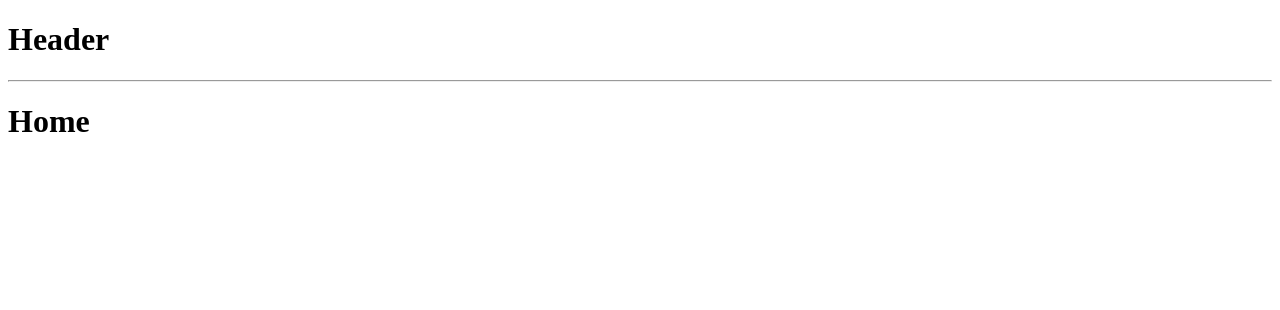
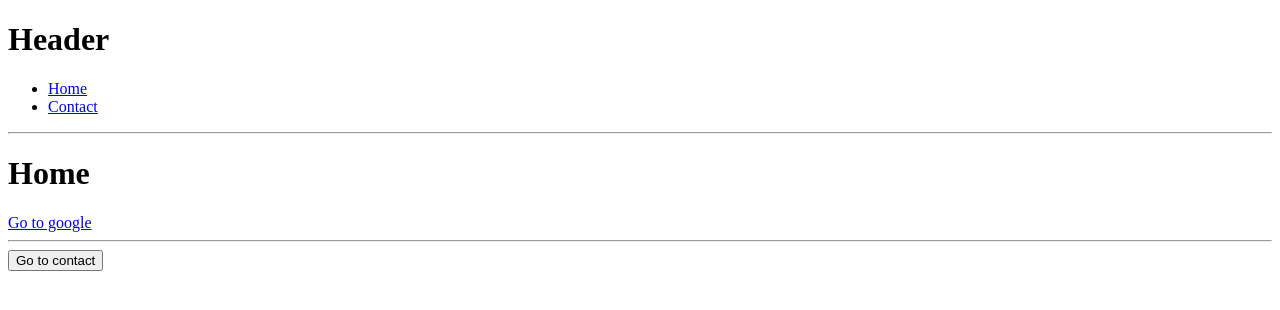
Before and after one commit to thebigdavec/NUXT-UDMY-The-basics, a Nuxt app: page / in a window 1280 px wide. Shown: the top 310 px of the page. Built offline with nearby package versions, Linux system fonts and the light colour scheme.

Commit message:
11-Links and Navigation
11-Links and Navigation

```diff
--- a/app/layouts/default.vue
+++ b/app/layouts/default.vue
@@ -2,6 +2,17 @@
     <div>
         <header>
             <h1>Header</h1>
+            <!-- LINKS -->
+            <nav>
+                <ul>
+                    <li>
+                        <NuxtLink to="/">Home</NuxtLink>
+                    </li>
+                    <li>
+                        <NuxtLink to="/contact">Contact</NuxtLink>
+                    </li>
+                </ul>
+            </nav>
         </header>
         <hr/>
         <slot/>
--- a/app/pages/index.vue
+++ b/app/pages/index.vue
@@ -1,3 +1,17 @@
 <template>
     <h1>Home</h1>
+    <NuxtLink
+        :to="'https://google.com'" target="_blank"
+    >
+    Go to google</NuxtLink>
+    <hr/>
+    <button @click="router.push('/contact')">
+        Go to contact
+    </button>
 </template>
+
+<script setup>
+    const router = useRouter();
+
+
+</script>
```
